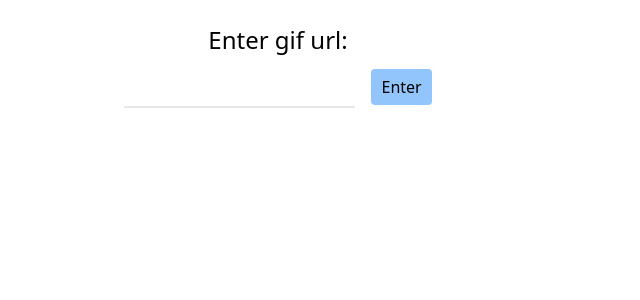
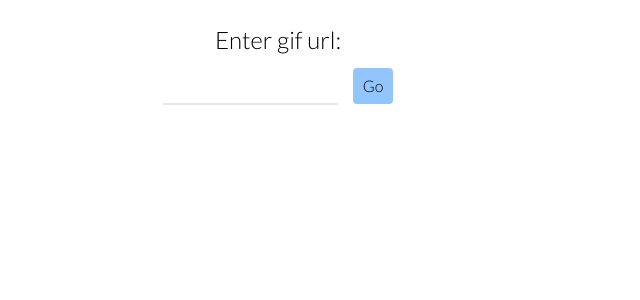
Before and after one commit to GabeMeister/gif-frames, a React (Create React App) app: page / in a window 1280 px wide. Shown: the top 300 px of the page, without its empty margins (362-1002 px from the left). Built offline with nearby package versions, Linux system fonts and the light colour scheme.

Commit message:
Modified font and button text

```diff
--- a/public/index.html
+++ b/public/index.html
@@ -16,6 +16,8 @@
     -->
     <link rel="manifest" href="%PUBLIC_URL%/manifest.json" />
     <link rel="stylesheet" href="tailwind.css" />
+    <link rel="preconnect" href="https://fonts.gstatic.com">
+    <link href="https://fonts.googleapis.com/css2?family=Lato:wght@300&display=swap" rel="stylesheet">
     <!--
       Notice the use of %PUBLIC_URL% in the tags above.
       It will be replaced with the URL of the `public` folder during the build.
--- a/src/App.css
+++ b/src/App.css
@@ -15,3 +15,7 @@
   border-left: 20px solid black;
   cursor: pointer;
 }
+
+body {
+  font-family: 'Lato', sans-serif;
+}
--- a/src/App.js
+++ b/src/App.js
@@ -15,7 +15,7 @@
 
 function App() {
   return (
-    <div className="font-sans">
+    <div>
       <Router>
         <div>
           <Switch>
--- a/src/components/pages/HomePage.js
+++ b/src/components/pages/HomePage.js
@@ -53,7 +53,7 @@
             >
               {fetchLoading
                 ? <span>Loading <img alt="loading-spinner" className="inline h-3" src="spinner.gif" /></span>
-                : <span>Enter</span>
+                : <span>Go</span>
               }
             </button>
           </div>
```
